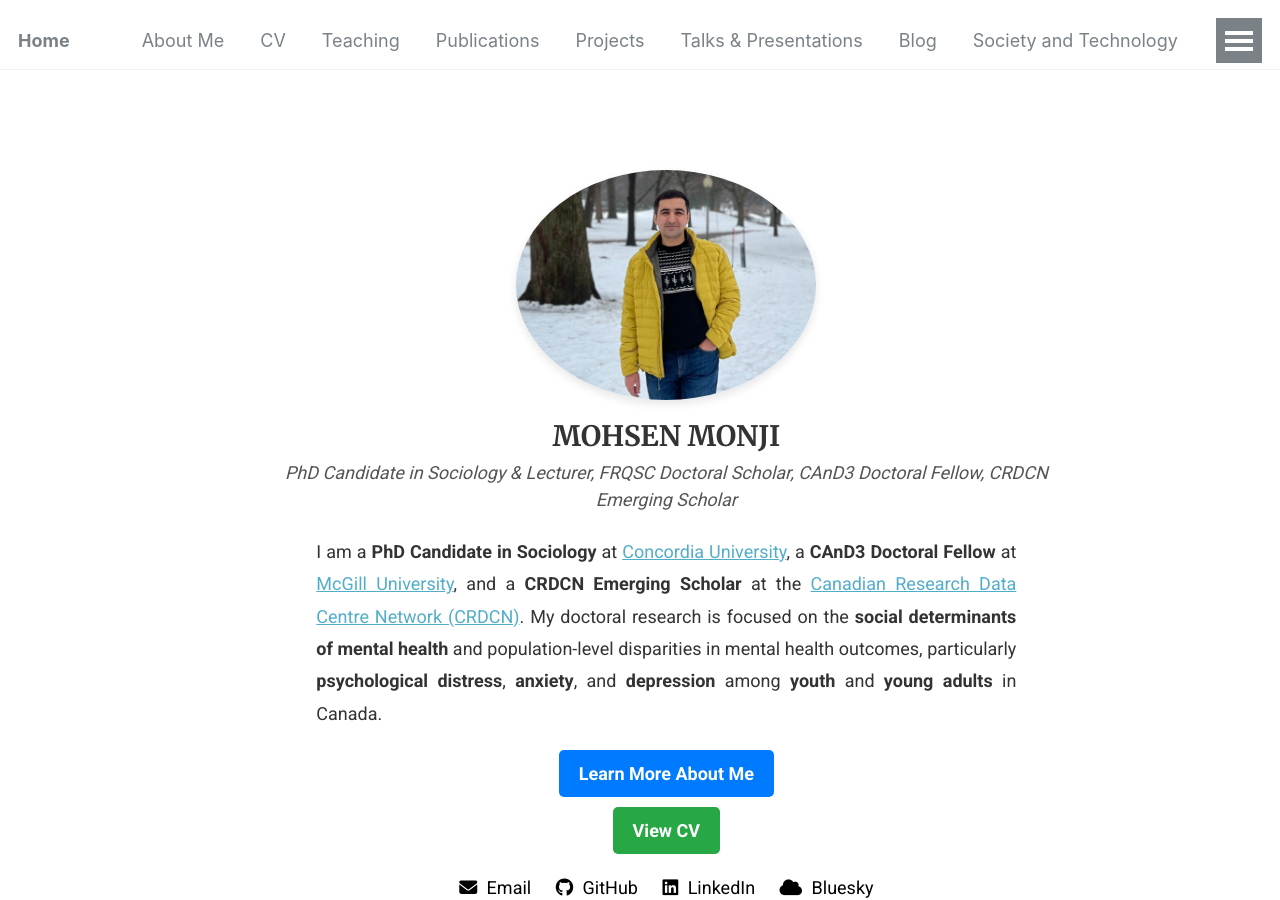
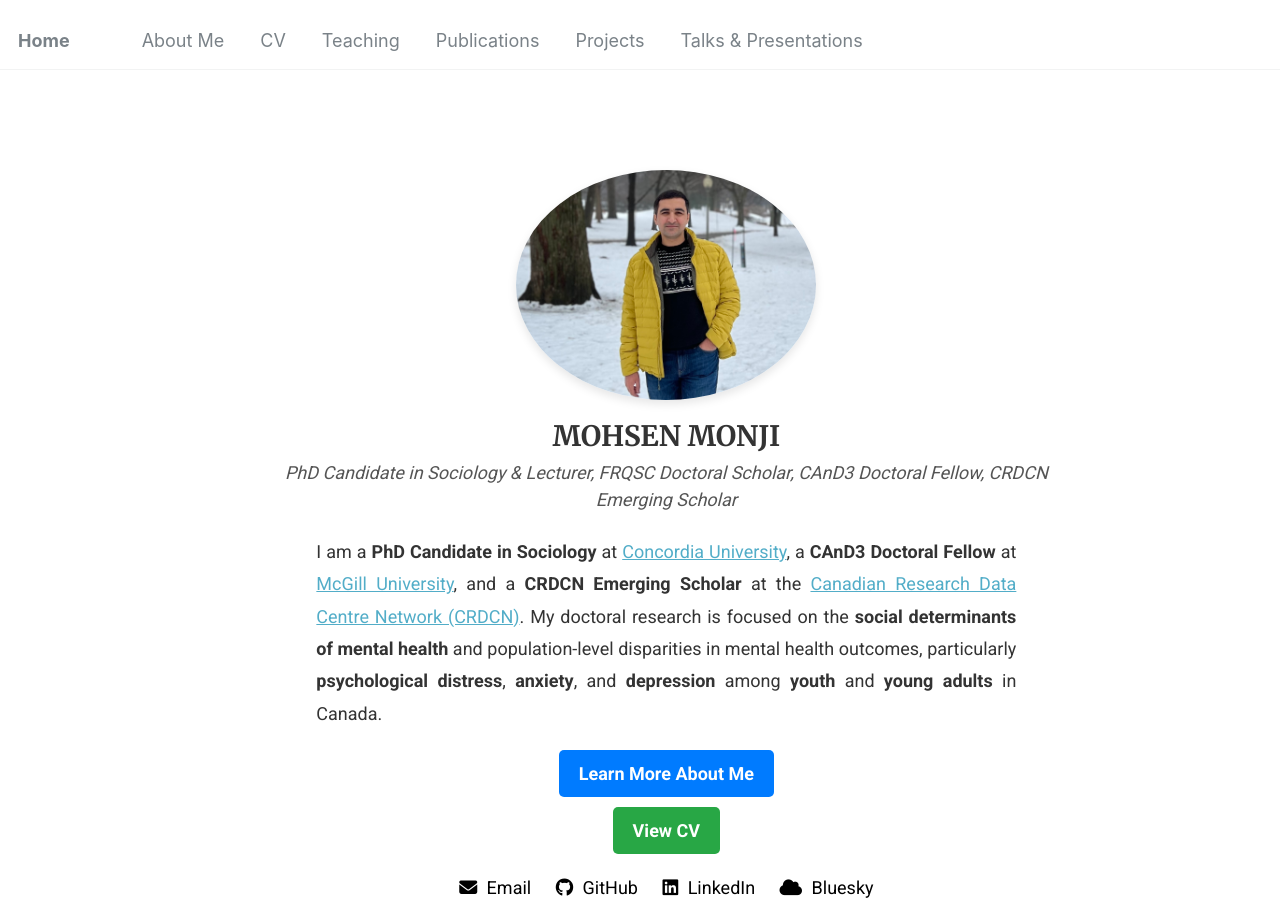
Before and after one commit to Mohsnmonji/mohsnmonji.github.io, a Jekyll site: the page built from _pages/front.md, in a window 1280 px wide and 900 px high. Built offline with Jekyll 4.4.1, drawn with Linux system fonts in a browser that asks for light colours.

Commit message:
Update navigation.yml

```diff
--- a/_data/navigation.yml
+++ b/_data/navigation.yml
@@ -17,9 +17,3 @@ main:
     url: /projects/
   - title: "Talks & Presentations"
     url: /talks/
-  - title: "Blog"
-    url: /year-archive/
-  - title: "Society and Technology"
-    url: /society-and-technology/
-  - title: "Critical Data Studies"
-    url: /critical-data-studies/
```
